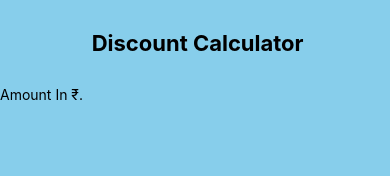
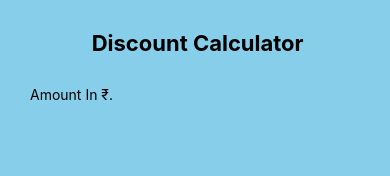
Before and after one commit to D-Coder135/DiscountCalcApp_React-Native, a React Native app: screen / in a window 390 px wide. Shown: the top 176 px of the page. Built offline with nearby package versions, Linux system fonts and the light colour scheme.

Commit message:
add the marginHorizontal property for the inputBox

```diff
--- a/App.js
+++ b/App.js
@@ -25,6 +25,6 @@ const styles = StyleSheet.create({
     // justifyContent: 'center',
   },
   inputBox : {
-
+    marginHorizontal: 30
   }
 });
```
